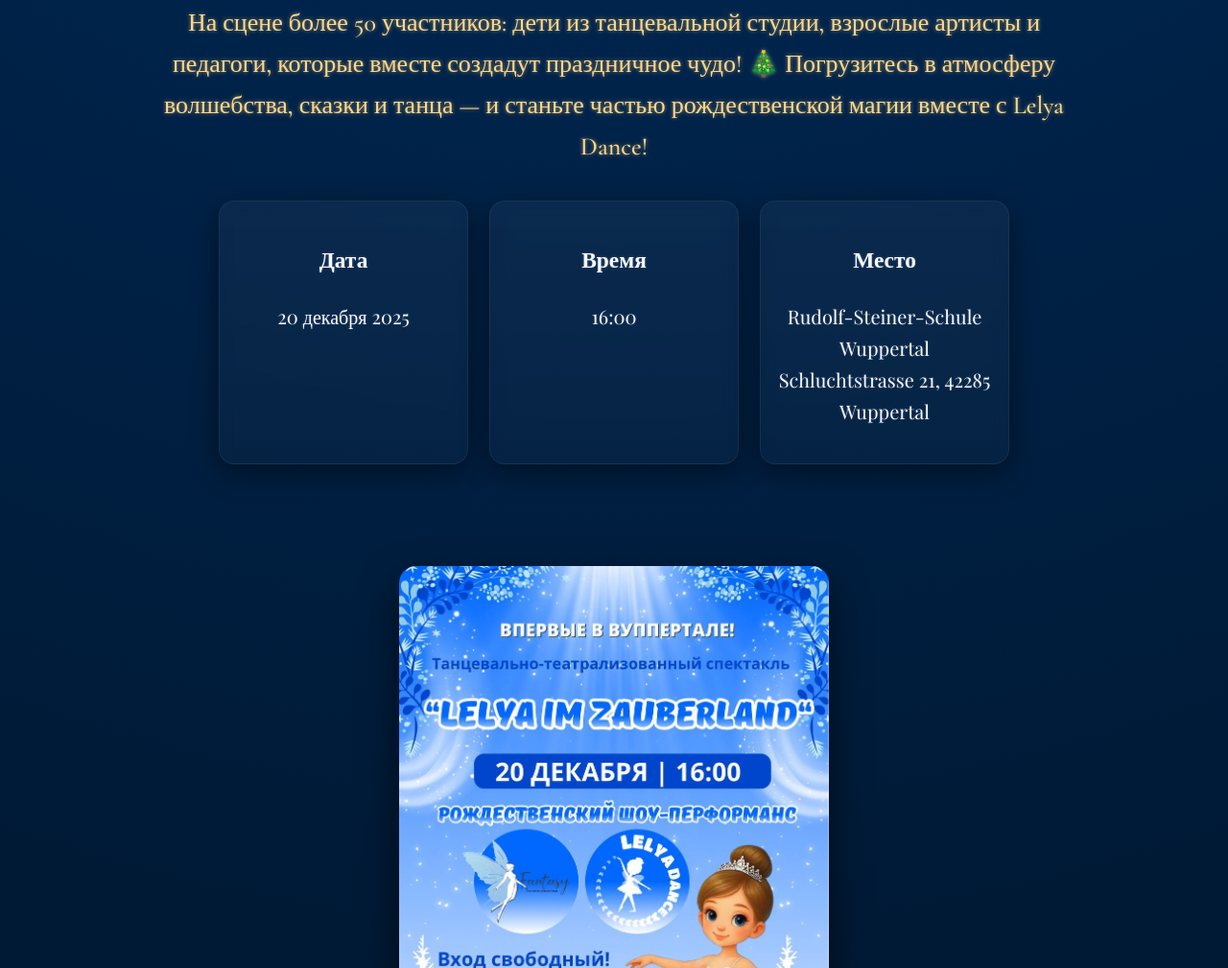
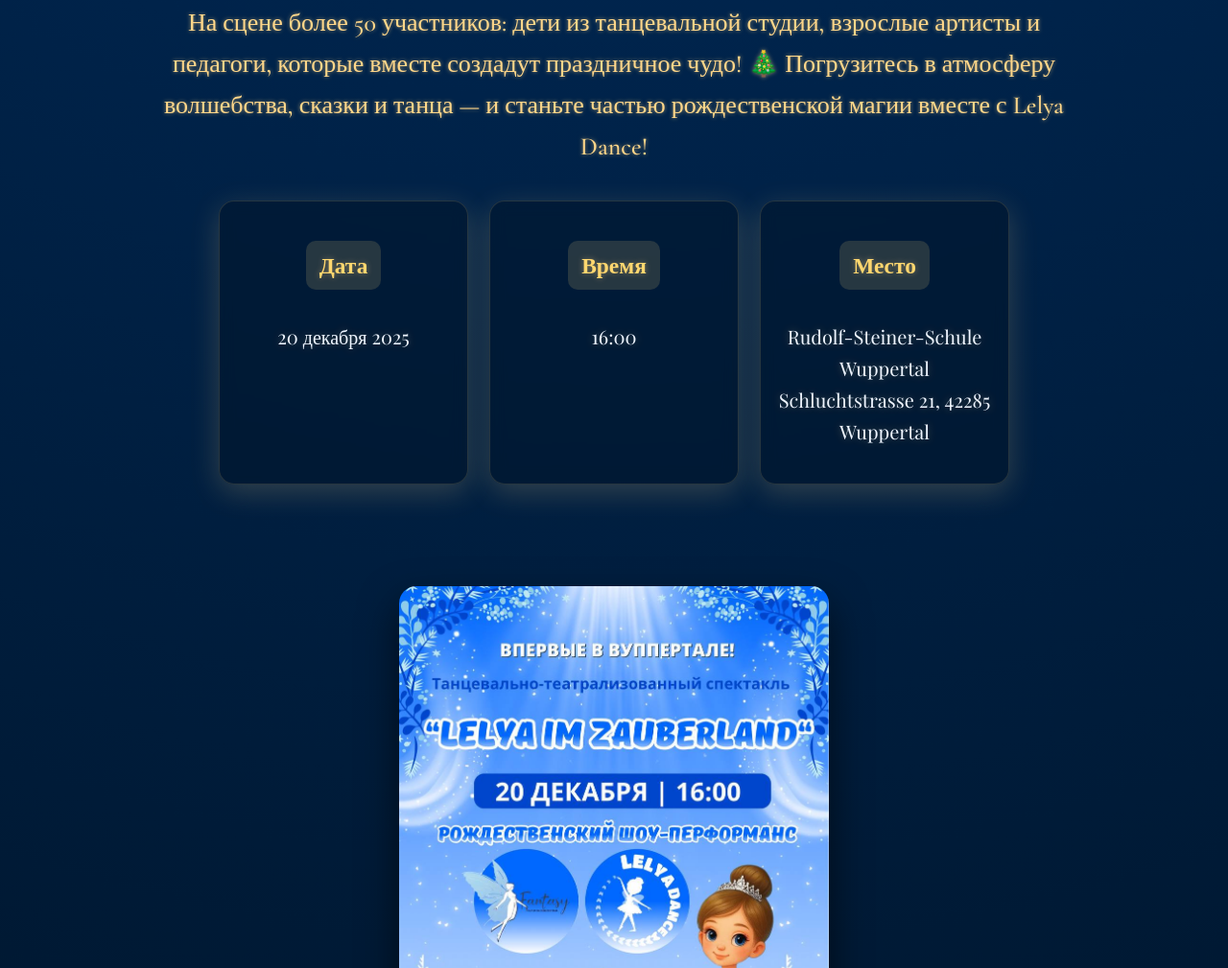
Before and after one commit to lelyadance/lelyadance.github.io, a plain HTML site: page zauberland/index.html in a window 1280 px wide. Shown: the part 988-1997 px from the top of the page at 96% size. Drawn offline with nearby package versions, Linux system fonts and the light colour scheme.

Commit message:
Update styles.css

```diff
--- a/zauberland/css/styles.css
+++ b/zauberland/css/styles.css
@@ -355,19 +355,34 @@ body::after {
     flex-wrap: wrap;
     margin: 34px auto;
 }
+.detail-card h3 {
+    display: inline-block;
+    padding: 6px 14px;
+    background: rgba(255, 215, 130, 0.15);
+    border-radius: 10px;
+    color: #ffd76f;
+    font-weight: 700;
+    text-shadow: 0 0 6px rgba(255,215,130,0.4);
+    margin-bottom: 12px;
+}
 .detail-card {
     width: 260px;
     padding: 18px;
     border-radius: 16px;
-    background: linear-gradient(180deg, rgba(255,255,255,0.04), rgba(255,255,255,0.02));
-    border: 1px solid rgba(255,255,255,0.06);
+    background: rgba(0,20,40,0.5);
+    border: 1px solid rgba(255,215,130,0.15);
+
     backdrop-filter: blur(8px);
-    box-shadow: 0 8px 30px rgba(0,0,0,0.45);
+    box-shadow: 0 8px 30px rgba(255,215,130,0.2);
+
     text-align: center;
     font-family: 'Playfair Display', serif;
     font-size: 20px;
-    color: #f5f8ff;
-    text-shadow: 0 0 3px rgba(255,255,255,0.2);
+    box-shadow: 0 8px 30px rgba(255,215,130,0.2);
+ /* светло-голубой текст */
+
+text-shadow: 0 0 8px rgba(255,215,130,0.3);
+
 }
 
 /* Постер */
```
